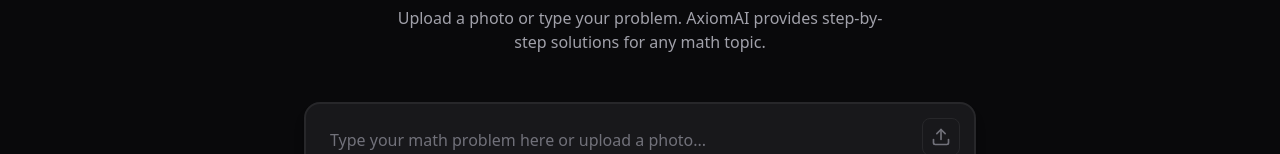
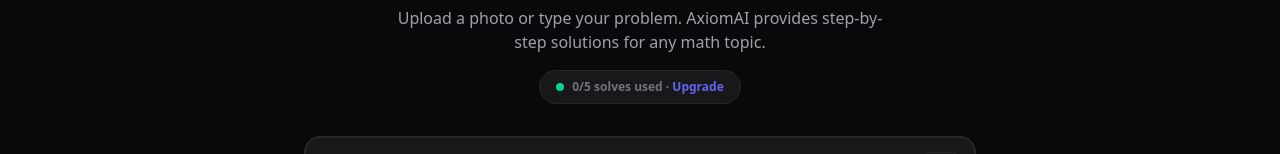
Before and after one commit to NazimGafarli/AXIOM-AI, a React (Vite) app: page /solve in a window 1280 px wide. Shown: the part 234-388 px from the top of the page. Built offline with nearby package versions, Linux system fonts and the light colour scheme; no server answers; the database is empty; what groq-sdk would draw is missing.

Commit message:
Refactor solve limit handling and user plan integration

```diff
--- a/src/pages/Solve.tsx
+++ b/src/pages/Solve.tsx
@@ -9,11 +9,11 @@
 import ProfessorChat from '../components/ProfessorChat';
 import QuizPortal from '../components/QuizPortal';
 import { BlockMath } from 'react-katex';
-import { SolveResult, Difficulty } from '../types';
+import { SolveResult } from '../types';
 import { toast } from 'sonner';
 import confetti from 'canvas-confetti';
 import { parseJSONResponse, isQuotaError } from '../lib/gemini';
-import { useNavigate, Link } from 'react-router-dom';
+import { Link } from 'react-router-dom';
 import Groq from 'groq-sdk';
 
 const groq = new Groq({
@@ -21,11 +21,8 @@
   dangerouslyAllowBrowser: true,
 });
 
-const FREE_LIMIT = 5;
-
 export default function Solve() {
-  const navigate = useNavigate();
-  const { user } = useAuth();
+  const { user, userPlan } = useAuth();
   const [isLoading, setIsLoading] = useState(false);
   const [result, setResult] = useState<SolveResult | null>(null);
   const [showChat, setShowChat] = useState(false);
@@ -34,14 +31,12 @@
   const abortRef = useRef<boolean>(false);
 
   const handleSolve = async (problem: string, image?: File) => {
+    // Get current solve count from localStorage
     const solveCount = parseInt(localStorage.getItem('axiom_solves_count') || '0');
 
-    if (solveCount >= FREE_LIMIT && !user) {
-      setShowLimitModal(true);
-      return;
-    }
-
-    if (solveCount >= FREE_LIMIT) {
+    // Check limit — userPlan.solveLimit is -1 for unlimited (pro/elite)
+    const limit = userPlan?.solveLimit ?? 5;
+    if (limit !== -1 && solveCount >= limit) {
       setShowLimitModal(true);
       return;
     }
@@ -100,13 +95,14 @@
       const data: SolveResult = parseJSONResponse(text);
       setResult(data);
 
+      // Increment solve count
       localStorage.setItem('axiom_solves_count', (solveCount + 1).toString());
 
       confetti({
         particleCount: 150,
         spread: 70,
         origin: { y: 0.6 },
-        colors: ['#06B6D4', '#818CF8', '#ffffff']
+        colors: ['#06B6D4', '#818CF8', '#ffffff'],
       });
 
       if (user) {
@@ -116,14 +112,18 @@
           createdAt: serverTimestamp(),
           isPublic: false,
           isStarred: false,
-        }).catch(err => console.error("Failed to save solve:", err));
+        }).catch(err => console.error('Failed to save solve:', err));
       }
 
       toast.success('Problem solved successfully!');
     } catch (error: any) {
       if (abortRef.current) return;
-      console.error("Math Solve Error:", error);
-      toast.error(isQuotaError(error) ? 'AI service is at capacity. Try again shortly.' : error.message || 'An error occurred.');
+      console.error('Math Solve Error:', error);
+      toast.error(
+        isQuotaError(error)
+          ? 'AI service is at capacity. Try again shortly.'
+          : error.message || 'An error occurred.'
+      );
     } finally {
       setIsLoading(false);
     }
@@ -169,6 +169,14 @@
     toast.success('Solution exported!');
   };
 
+  // Get limit display values
+  const solveCount = parseInt(localStorage.getItem('axiom_solves_count') || '0');
+  const limit = userPlan?.solveLimit ?? 5;
+  const isUnlimited = limit === -1;
+  const planName = userPlan?.plan
+    ? userPlan.plan.charAt(0).toUpperCase() + userPlan.plan.slice(1)
+    : 'Free';
+
   return (
     <div className="min-h-screen pt-24 pb-12 px-4 max-w-5xl mx-auto">
 
@@ -190,13 +198,19 @@
               <div className="w-16 h-16 rounded-2xl bg-accent-primary/10 flex items-center justify-center mx-auto mb-6">
                 <Sigma className="text-accent-primary" size={32} />
               </div>
-              <h2 className="text-2xl font-bold mb-3">Free Limit Reached</h2>
+              <h2 className="text-2xl font-bold mb-3">
+                {userPlan?.isPro ? 'Monthly Limit Reached' : 'Free Limit Reached'}
+              </h2>
               <p className="text-text-secondary mb-8">
-                You've used all <strong className="text-white">5 free solves</strong> this month. Upgrade to Axiom Plus for 100 solves/month or Pro for unlimited access.
+                {userPlan?.isPro
+                  ? `You've used all ${limit} solves on your ${planName} plan this month.`
+                  : `You've used all 5 free solves. Upgrade to Axiom Plus for 100 solves/month or Pro for unlimited access.`
+                }
               </p>
               <div className="flex flex-col gap-3">
                 <Link
                   to="/pricing"
+                  onClick={() => setShowLimitModal(false)}
                   className="w-full py-4 rounded-2xl bg-accent-primary text-white font-bold hover:opacity-90 transition-all shadow-glow"
                 >
                   View Plans & Upgrade
@@ -228,9 +242,18 @@
             <h1 className="text-4xl font-bold tracking-tight mb-4 text-center">
               What are we solving today?
             </h1>
-            <p className="text-text-secondary text-center mb-12 max-w-lg">
+            <p className="text-text-secondary text-center mb-4 max-w-lg">
               Upload a photo or type your problem. AxiomAI provides step-by-step solutions for any math topic.
             </p>
+
+            {/* Usage indicator */}
+            <div className="mb-8 flex items-center gap-2 px-4 py-2 rounded-full bg-secondary border border-border text-xs font-bold">
+              <div className={`w-2 h-2 rounded-full ${isUnlimited || solveCount < limit ? 'bg-emerald-400' : 'bg-red-400'}`} />
+              {isUnlimited
+                ? <span className="text-text-muted">Unlimited solves · <span className="text-accent-primary">{planName} plan</span></span>
+                : <span className="text-text-muted">{solveCount}/{limit} solves used · <Link to="/pricing" className="text-accent-primary hover:underline">Upgrade</Link></span>
+              }
+            </div>
 
             <SolveInput id="solve-input" onSolve={handleSolve} isLoading={isLoading} />
 
```
